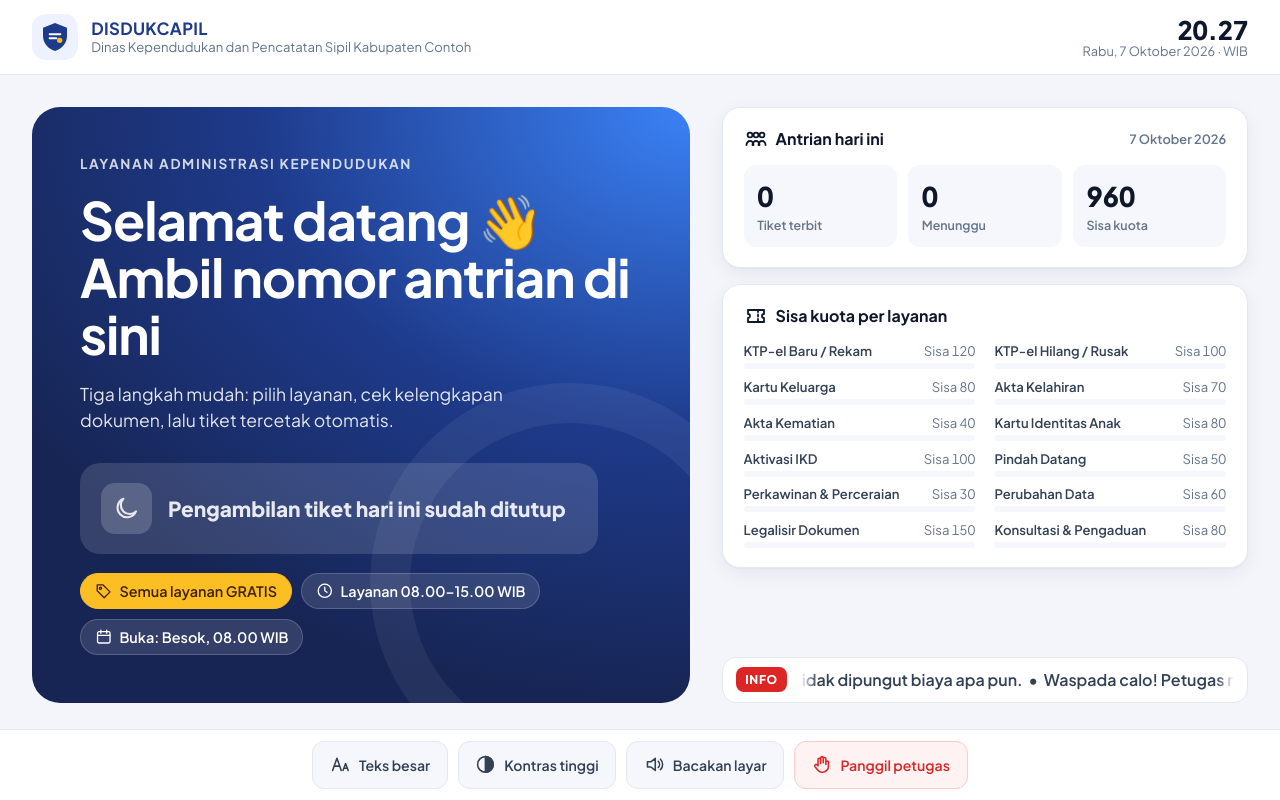
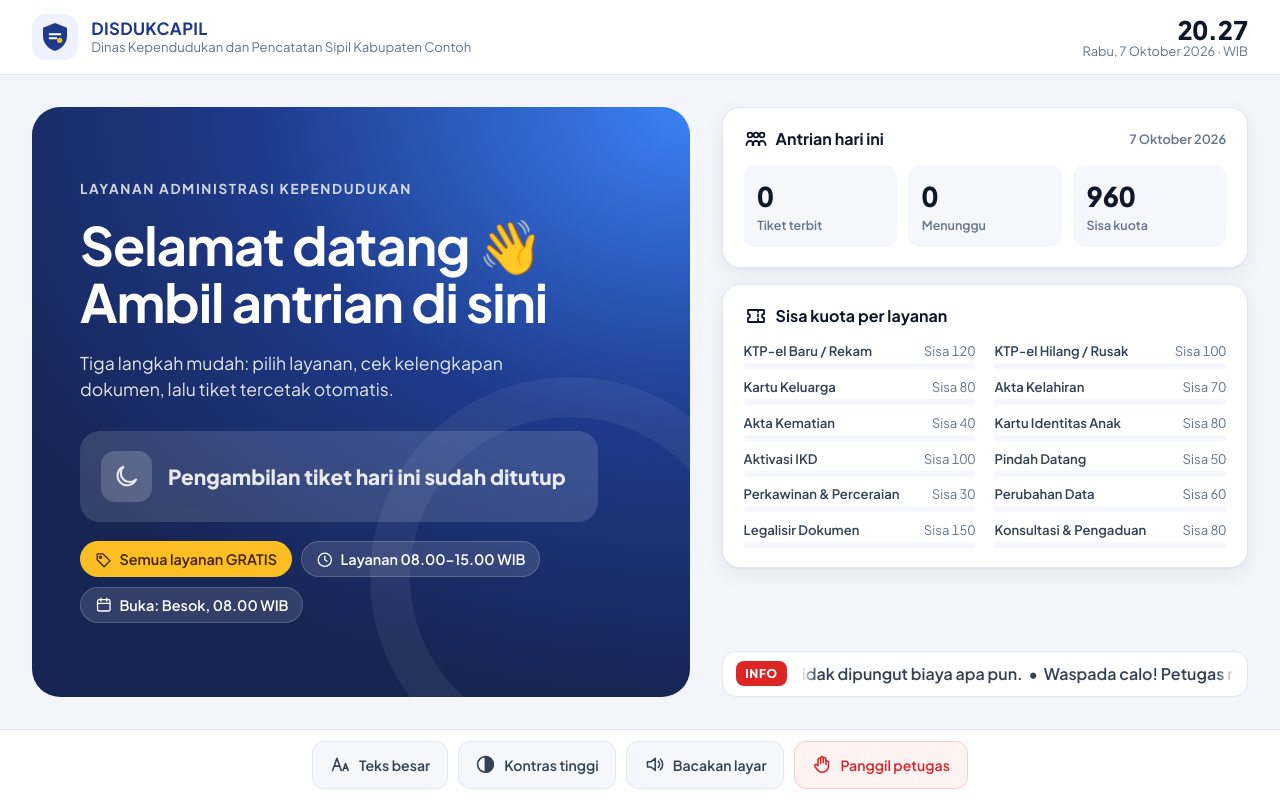
Before and after one commit to raprilio/JavaFX, a PHP site: page / in a window 1280 px wide. Run offline with PHP 8.4, Linux system fonts and the light colour scheme.

Commit message:
Fix kiosk layout when stepper is hidden and tighten home headline
Co-Authored-By: Claude Opus 5.5 <noreply@anthropic.com>
Claude-Session: https://claude.ai/code/session_01Kr7rBjz2n8Zqz3XyzjwYEC

```diff
--- a/kiosk-antrian-dukcapil/css/kiosk.css
+++ b/kiosk-antrian-dukcapil/css/kiosk.css
@@ -76,10 +76,11 @@ svg { width: 1.5rem; height: 1.5rem; fill: none; stroke: currentColor; stroke-wi
 .app {
   height: 100vh;
   height: 100dvh;
-  display: grid;
-  grid-template-rows: auto auto 1fr auto;
-  grid-template-columns: minmax(0, 1fr);
+  display: flex;
+  flex-direction: column;
 }
+.app > * { flex: none; min-width: 0; }
+.app > .screen { flex: 1 1 auto; min-height: 0; }
 .topbar {
   display: flex; align-items: center; justify-content: space-between; gap: 1rem;
   padding: .85rem clamp(1rem, 3vw, 2rem);
--- a/kiosk-antrian-dukcapil/js/app.js
+++ b/kiosk-antrian-dukcapil/js/app.js
@@ -381,7 +381,7 @@
     return '<div class="home">' +
       '<section class="hero">' +
         '<span class="hero-kicker">Layanan Administrasi Kependudukan</span>' +
-        '<h1>Selamat datang 👋<br>Ambil nomor antrian di sini</h1>' +
+        '<h1>Selamat datang 👋<br>Ambil antrian di sini</h1>' +
         '<p>Tiga langkah mudah: pilih layanan, cek kelengkapan dokumen, lalu tiket tercetak otomatis.</p>' +
         cta +
         '<div class="hero-chips">' + chips + '</div>' +
```
